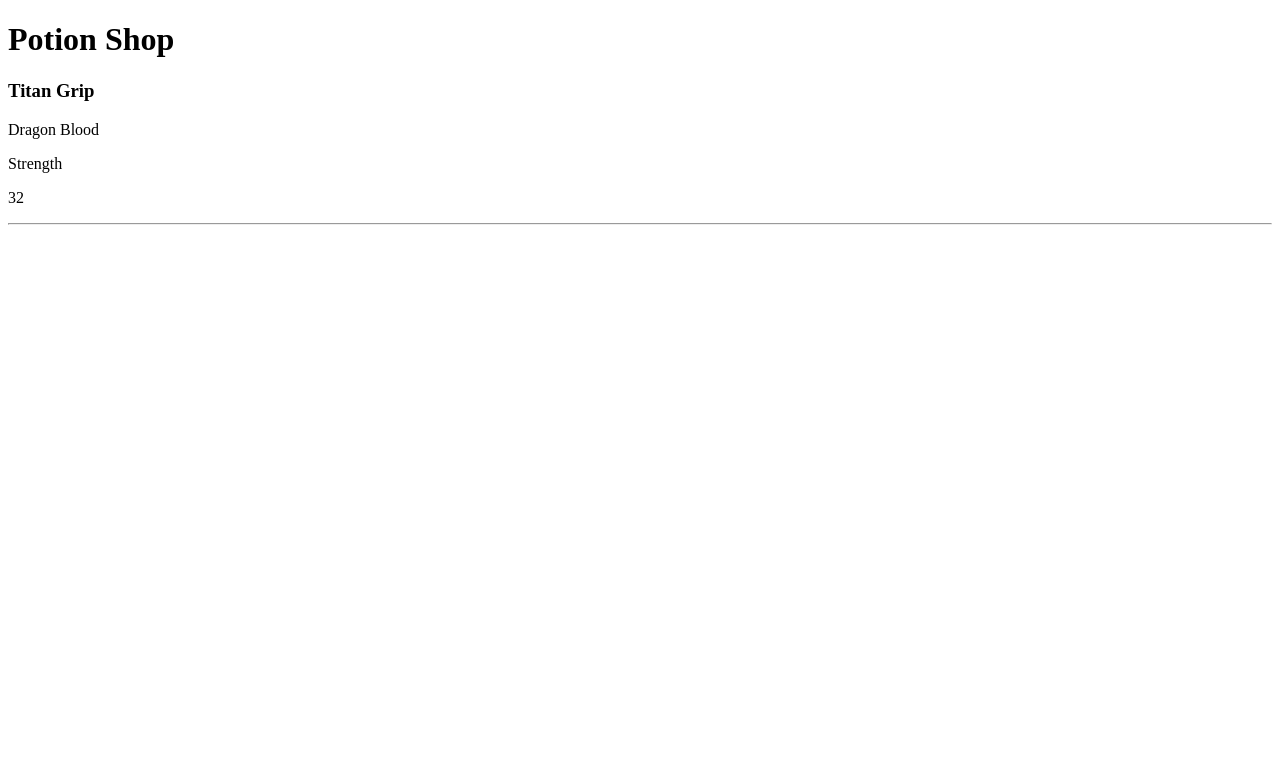
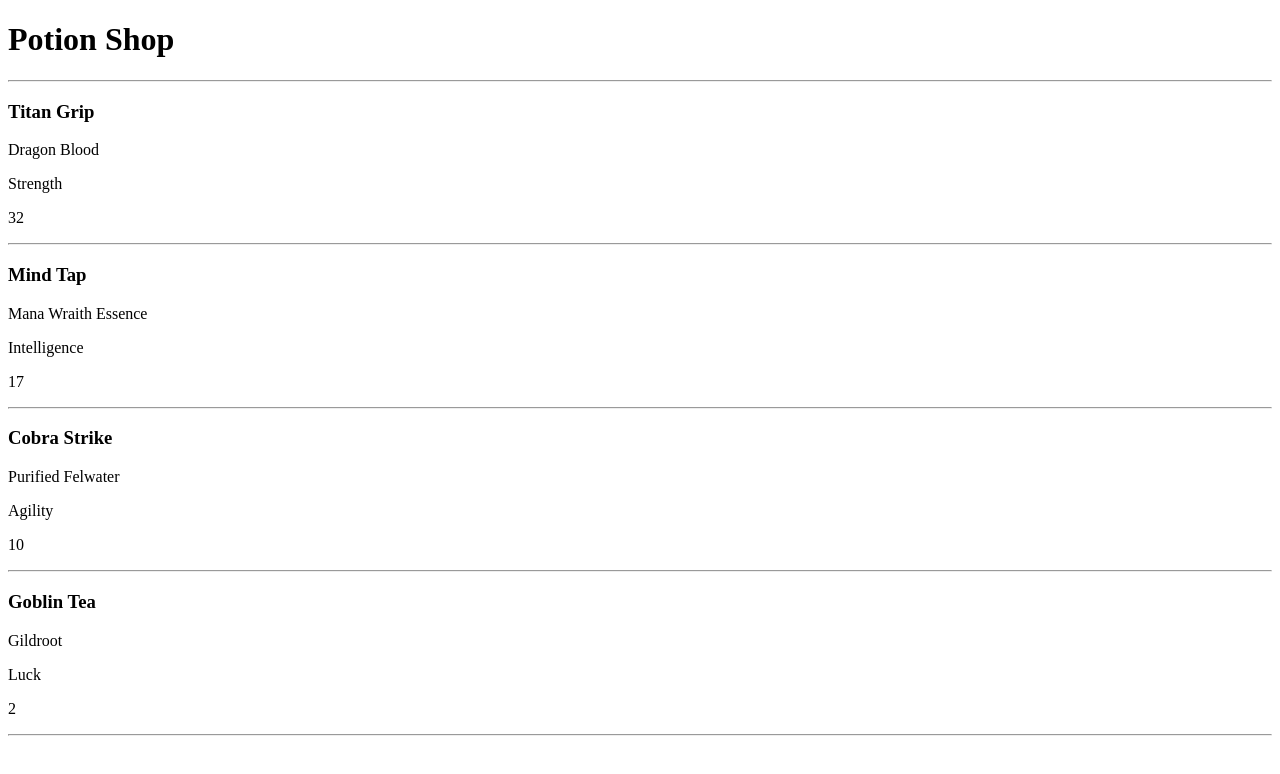
Before and after one commit to derekhammer/ReactPotion, a React app: page / in a window 1280 px wide. Shown: the top 774 px of the page. Built offline with nearby package versions, Linux system fonts and the light colour scheme.

Commit message:
looping potions, bo styling yet

```diff
--- a/src/components/PotionList.jsx
+++ b/src/components/PotionList.jsx
@@ -1,15 +1,47 @@
 import React from "react";
 import Potion from "./Potion";
+
+var masterPotionList = [
+    {
+        name: 'Titan Grip',
+        ingredient: 'Dragon Blood',
+        modifier: 'Strength',
+        stock: 32
+    },
+    {
+        name: 'Mind Tap',
+        ingredient: 'Mana Wraith Essence',
+        modifier: 'Intelligence',
+        stock: 17
+    },
+    {
+        name: 'Cobra Strike',
+        ingredient: 'Purified Felwater',
+        modifier: 'Agility',
+        stock: 10
+    },
+    {
+        name: 'Goblin Tea',
+        ingredient: 'Gildroot',
+        modifier: 'Luck',
+        stock: 2
+    }
+
+]
 
 function PotionList(){
     return(
         <div>
-        <Potion
-        name="Titan Grip"
-        ingredient="Dragon Blood"
-        modifier="Strength"
-        stock="32"
-        />
+            <hr/>
+            {masterPotionList.map((potion, index) =>
+            <Potion name={potion.name}
+                ingredient={potion.ingredient}
+                modifier={potion.modifier}
+                stock={potion.stock}
+                key={index}
+            />
+                )}
+
         </div>
     );
 }
```
